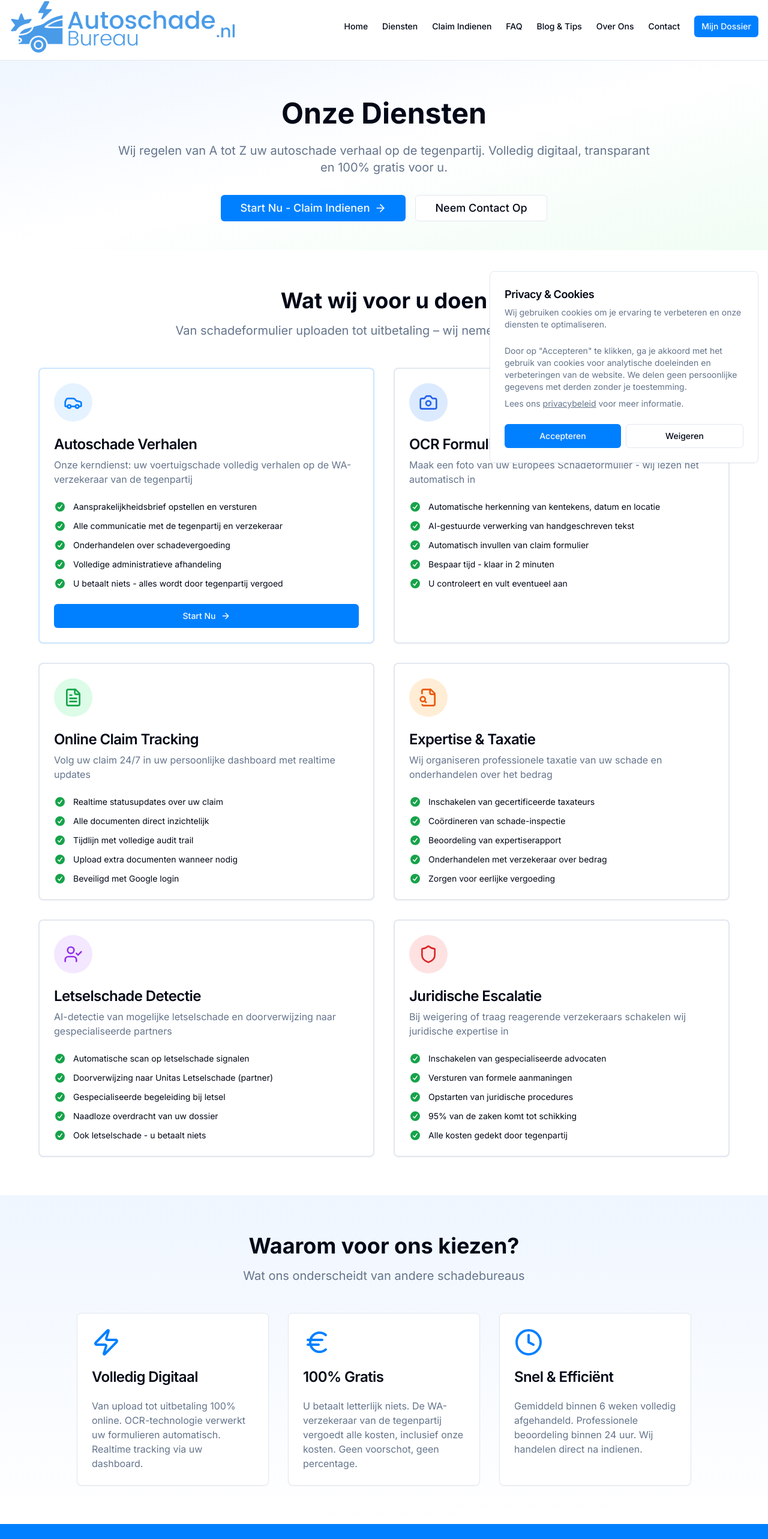
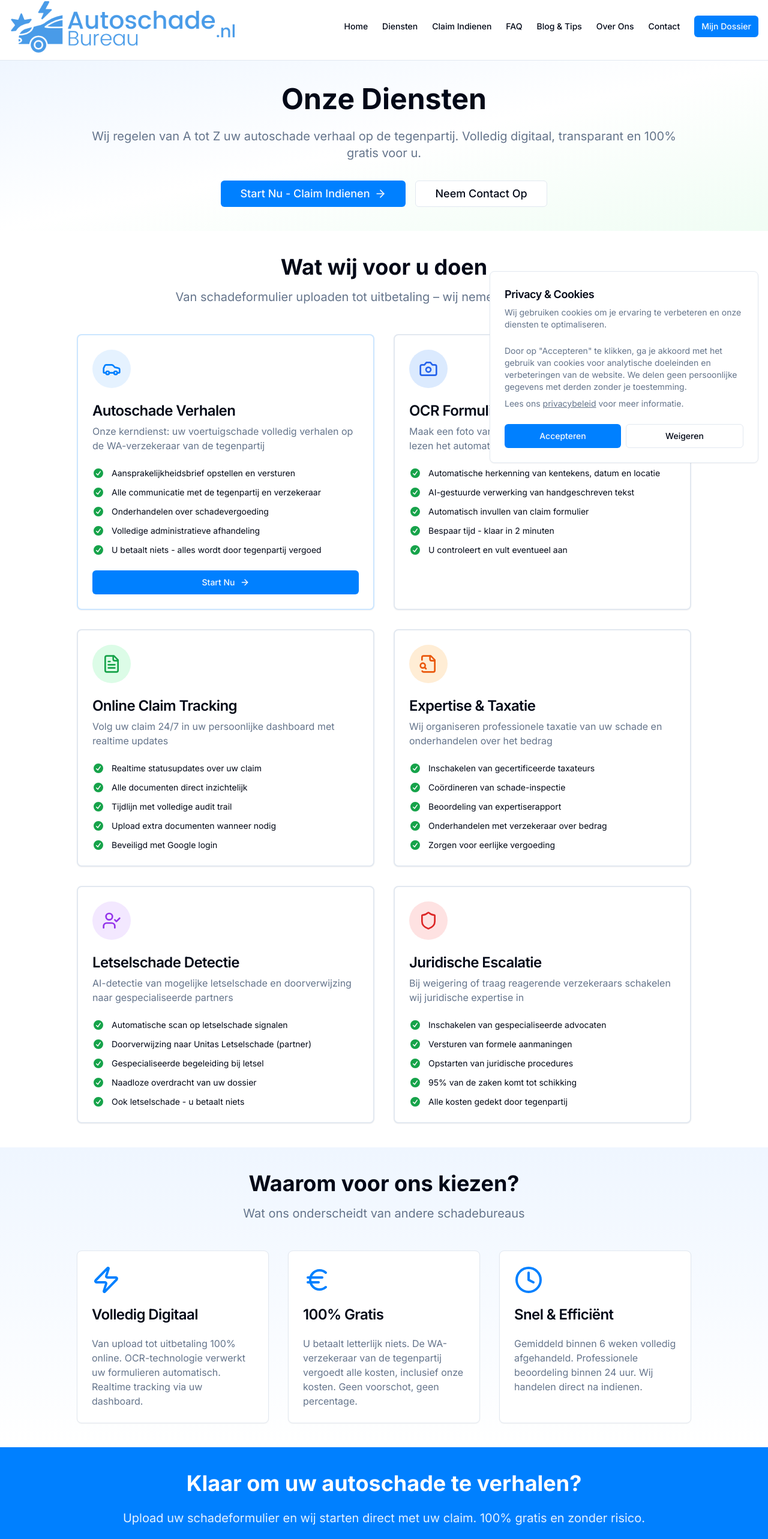
Before and after one commit to Championne/Gratisschadeverhalen.nl, a Next.js app: page /diensten in a window 1280 px wide. Shown: the part 12-2578 px from the top of the page at 60% size. Built offline with nearby package versions, Linux system fonts and the light colour scheme; no server answers.

Commit message:
Harmonize page layouts - consistent padding and max-width across all pages

```diff
--- a/app/claim-indienen/page.tsx
+++ b/app/claim-indienen/page.tsx
@@ -13,8 +13,8 @@ export default function ClaimIndienenPage() {
   return (
     <div className="min-h-screen bg-gradient-to-b from-gray-50 to-white">
       {/* Main Content */}
-      <main className="container mx-auto px-4 py-6">
-        <div className="max-w-4xl mx-auto">
+      <main className="container mx-auto px-4 py-8">
+        <div className="max-w-5xl mx-auto">
           <div className="text-center mb-6">
             <h1 className="text-3xl md:text-4xl font-bold mb-4">
               Dien je Claim In
--- a/app/contact/page.tsx
+++ b/app/contact/page.tsx
@@ -15,7 +15,8 @@ export const metadata: Metadata = {
 export default function ContactPage() {
   return (
     <div className="min-h-screen bg-white">
-<main className="container mx-auto px-4 py-8 max-w-6xl">
+      <main className="container mx-auto px-4 py-8">
+        <div className="max-w-5xl mx-auto">
         <div className="text-center mb-8">
           <h1 className="text-4xl font-bold mb-4">Contact</h1>
           <p className="text-xl text-muted-foreground max-w-2xl mx-auto">
@@ -197,6 +198,7 @@ export default function ContactPage() {
             </Card>
           </div>
         </div>
+        </div>
       </main>
     </div>
   )
--- a/app/diensten/page.tsx
+++ b/app/diensten/page.tsx
@@ -34,9 +34,9 @@ export default function DienstenPage() {
   return (
     <div className="min-h-screen">
       {/* Hero Section */}
-      <section className="bg-gradient-to-br from-blue-50 via-white to-green-50 pt-16 pb-12">
+      <section className="bg-gradient-to-br from-blue-50 via-white to-green-50 py-10">
         <div className="container mx-auto px-4">
-          <div className="max-w-4xl mx-auto text-center">
+          <div className="max-w-5xl mx-auto text-center">
             <h1 className="text-4xl md:text-5xl font-bold mb-6">
               Onze Diensten
             </h1>
@@ -62,9 +62,9 @@ export default function DienstenPage() {
       </section>
 
       {/* Main Services Grid */}
-      <section className="py-16 bg-white">
+      <section className="py-10 bg-white">
         <div className="container mx-auto px-4">
-          <div className="max-w-6xl mx-auto">
+          <div className="max-w-5xl mx-auto">
             <div className="text-center mb-12">
               <h2 className="text-3xl md:text-4xl font-bold mb-4">
                 Wat wij voor u doen
@@ -310,7 +310,7 @@ export default function DienstenPage() {
       </section>
 
       {/* Why Choose Us */}
-      <section className="py-16 bg-gradient-to-b from-blue-50 to-white">
+      <section className="py-10 bg-gradient-to-b from-blue-50 to-white">
         <div className="container mx-auto px-4">
           <div className="max-w-5xl mx-auto">
             <div className="text-center mb-12">
@@ -367,9 +367,9 @@ export default function DienstenPage() {
       </section>
 
       {/* CTA Section */}
-      <section className="py-16 bg-primary text-white">
+      <section className="py-10 bg-primary text-white">
         <div className="container mx-auto px-4">
-          <div className="max-w-4xl mx-auto text-center">
+          <div className="max-w-5xl mx-auto text-center">
             <h2 className="text-3xl md:text-4xl font-bold mb-6">
               Klaar om uw autoschade te verhalen?
             </h2>
@@ -394,9 +394,9 @@ export default function DienstenPage() {
       </section>
 
       {/* FAQ Section */}
-      <section className="py-16 bg-white">
+      <section className="py-10 bg-white">
         <div className="container mx-auto px-4">
-          <div className="max-w-4xl mx-auto">
+          <div className="max-w-5xl mx-auto">
             <div className="text-center mb-12">
               <h2 className="text-3xl md:text-4xl font-bold mb-4">
                 Veelgestelde Vragen
--- a/app/over-ons/page.tsx
+++ b/app/over-ons/page.tsx
@@ -14,7 +14,8 @@ export const metadata: Metadata = {
 export default function OverOnsPage() {
   return (
     <div className="min-h-screen bg-white">
-      <main className="container mx-auto px-4 py-8 max-w-6xl">
+      <main className="container mx-auto px-4 py-8">
+        <div className="max-w-5xl mx-auto">
         {/* Hero Section */}
         <div className="text-center mb-10">
           <h1 className="text-4xl md:text-5xl font-bold mb-6">Over Autoschadebureau.nl</h1>
@@ -305,6 +306,7 @@ export default function OverOnsPage() {
             </CardContent>
           </Card>
         </section>
+        </div>
       </main>
     </div>
   )
--- a/app/veelgestelde-vragen/page.tsx
+++ b/app/veelgestelde-vragen/page.tsx
@@ -230,7 +230,8 @@ export default function VeelgesteldeVragenPage() {
         dangerouslySetInnerHTML={{ __html: JSON.stringify(faqSchema) }}
       />
 
-      <main className="container mx-auto px-4 py-12 max-w-5xl">
+      <main className="container mx-auto px-4 py-8">
+        <div className="max-w-5xl mx-auto">
         {/* Hero Section */}
         <div className="text-center mb-12">
           <h1 className="text-4xl md:text-5xl font-bold mb-4">
@@ -418,6 +419,7 @@ export default function VeelgesteldeVragenPage() {
             </Card>
           </Link>
         </section>
+        </div>
       </main>
     </div>
   )
```
